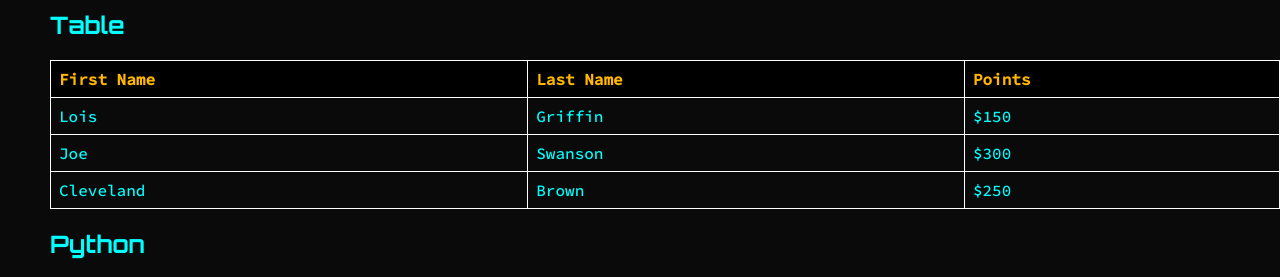
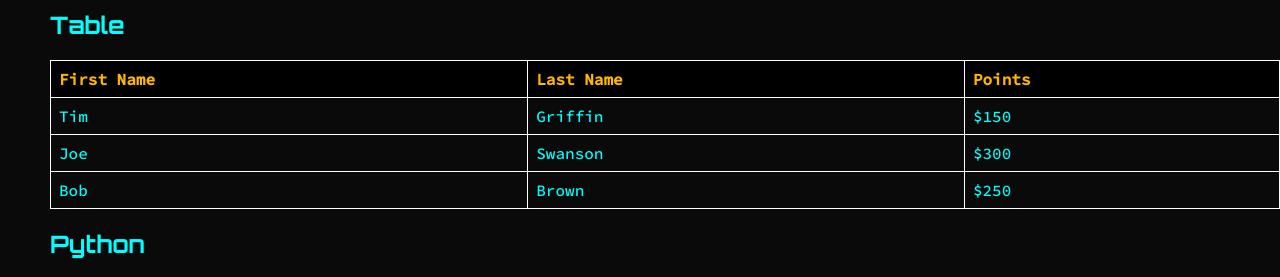
Before and after one commit to v659/jekyll_theme-new-v659, a Jekyll site: the page built from index.md, in a window 1280 px wide. Shown: the part 1531-1808 px from the top of the page. Built offline with Jekyll 4.4.1, drawn with Linux system fonts in a browser that asks for light colours.

Commit message:
Make some more sensible names

```diff
--- a/index.md
+++ b/index.md
@@ -74,7 +74,7 @@ Neon-X is a custom orange-blue Jekyll theme with neon-ish colours
   <th>Points</th>
   </tr>
   <tr>
-  <td>Lois</td>
+  <td>Tim</td>
   <td>Griffin</td>
   <td>$150</td>
   </tr>
@@ -84,7 +84,7 @@ Neon-X is a custom orange-blue Jekyll theme with neon-ish colours
   <td>$300</td>
   </tr>
   <tr>
-  <td>Cleveland</td>
+  <td>Bob</td>
   <td>Brown</td>
   <td>$250</td>
   </tr>
```
